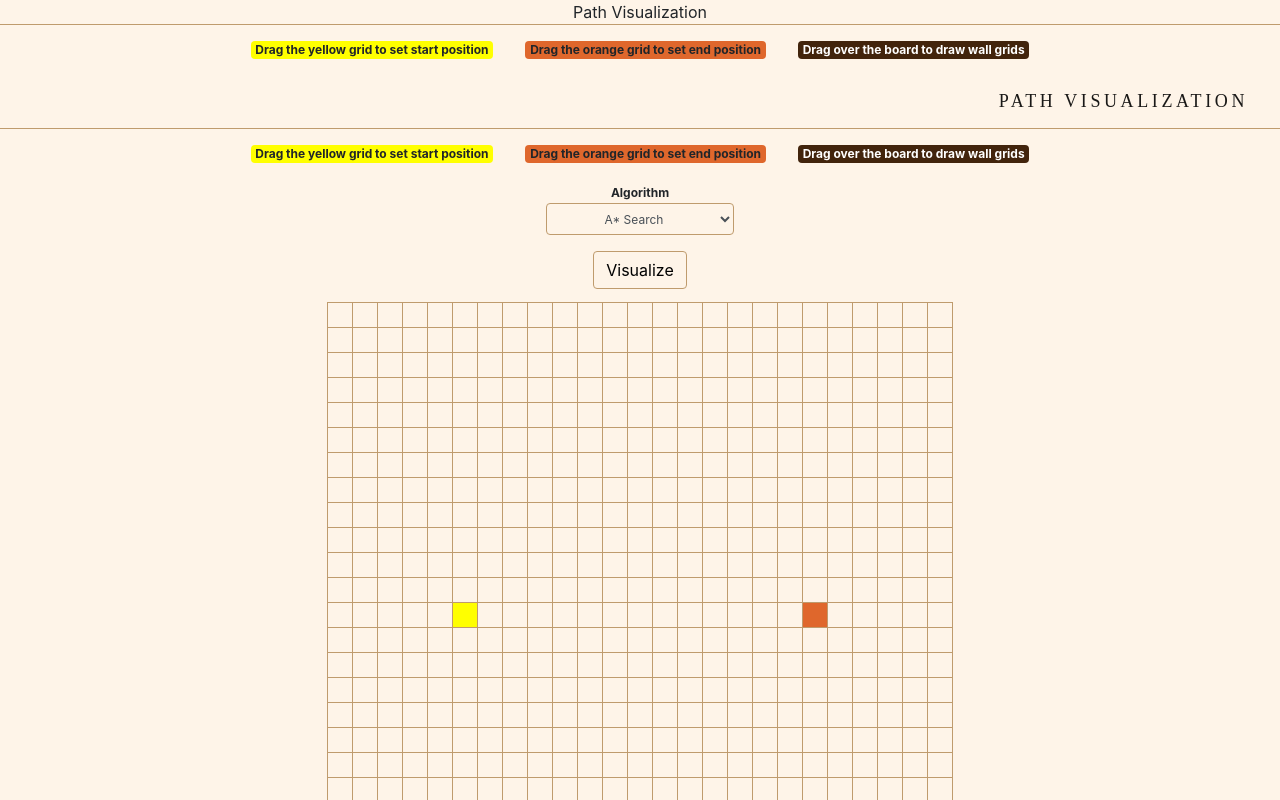
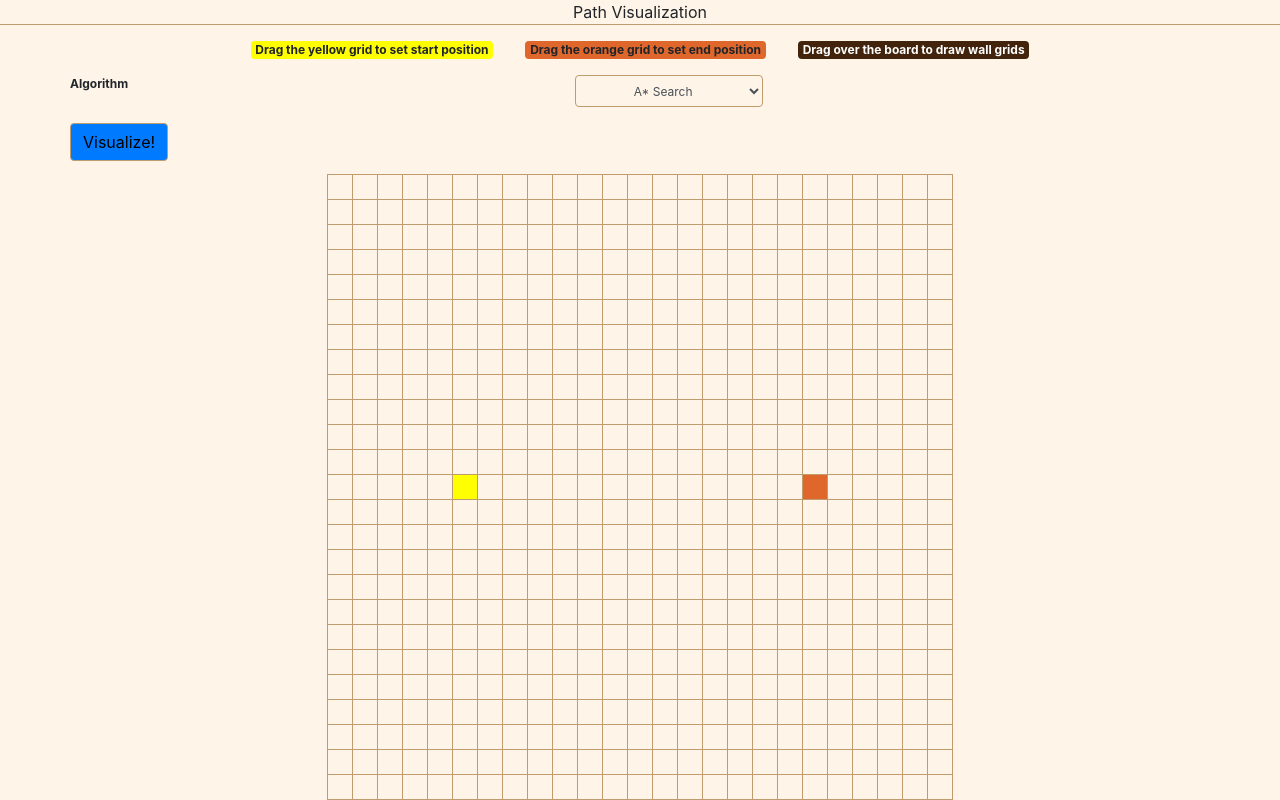
Before and after one commit to agnesnatasya/path-visualization, a React (Create React App) app: page / in a window 1280 px wide. Shown: the top 800 px of the page. Built offline with nearby package versions, Linux system fonts and the light colour scheme.

Commit message:
Refactor grids

```diff
--- a/src/components/Grids/Grids.css
+++ b/src/components/Grids/Grids.css
@@ -6,20 +6,20 @@ table {
   margin-bottom: 3%;
 }
 
-.startGridBadge {
-  background-color: yellow;
-  margin: 1rem;
+.btn {
+  color: rgba(0,0,0,.5) !important;
+  border-color: #bf9b6d !important;
+  margin-top: 1rem;
+  color: black !important;
 }
 
-.endGridBadge {
-  background-color: #df672c;
-  margin: 1rem;
+.btn:hover {
+  background-color: #f2e0cb !important;
 }
 
-.wallGridBadge {
-  background-color: #42240C;
-  color: white;
-  margin: 1rem;
+button:disabled,
+button[disabled]{
+  cursor:not-allowed !important;
 }
 
 label {
--- a/src/components/Grids/Grids.js
+++ b/src/components/Grids/Grids.js
@@ -5,9 +5,16 @@ import { greedyBestFirst } from '../../algorithms/GreedyBestFirst.js'
 import { djikstra } from '../../algorithms/Djikstra.js'
 import { bfs } from '../../algorithms/BFS.js'
 import { dfs } from '../../algorithms/DFS.js'
-import { Navbar, Row, Col, Button, Badge, Container } from 'react-bootstrap'
+import { Row, Col, Button, Badge, Container } from 'react-bootstrap'
 
 import './Grids.css';
+
+const algoChoices = [
+  "A* Search",
+  "BFS",
+  "Djikstra's Algorithm",
+  "Greedy Best First Search",
+]
 
 export default class Grids extends Component {
   constructor(props) {
@@ -30,13 +37,6 @@ export default class Grids extends Component {
     this.handleMouseEnter = this.handleMouseEnter.bind(this);
     this.handleMouseUp = this.handleMouseUp.bind(this);
     this.handleMouseLeave = this.handleMouseLeave.bind(this);
-    this.visualizeAlgo = this.visualizeAlgo.bind(this);
-    this.updateVisitedGrid = this.updateVisitedGrid.bind(this);
-    this.toggleButtonsEnabled = this.toggleButtonsEnabled.bind(this);
-    this.toggleStartEndPosition = this.toggleStartEndPosition.bind(this);
-    this.toggleWallGrid = this.toggleWallGrid.bind(this);
-    this.checkIfStartOrEnd = this.checkIfStartOrEnd.bind(this);
-    this.visualizeShortestPath = this.visualizeShortestPath.bind(this);
   }
 
   componentDidMount() {
@@ -70,60 +70,26 @@ export default class Grids extends Component {
   header = () => {
     return (
       <Container>
-        <Badge className="startGridBadge">
-          Drag the yellow grid to set start position
-        </Badge>
-        <Badge className="endGridBadge">
-          Drag the orange grid to set end position
-        </Badge>
-        <Badge className="wallGridBadge">
-          Drag over the board to draw wall grids
-        </Badge>
-        <br />
         <Row>
-          <Col>
           <label htmlFor="module-credit">Algorithm</label>
           <select
-              id="module-credit"
             className="form-control"
-              value={this.state.moduleCredit}
+            value={this.state.algo}
             onChange={(e) => this.setState({ algo: e.target.value })}
           >
-              {[
-                "A* Search",
-                "BFS",
-                "Djikstra's Algorithm",
-                "Greedy Best First Search",
-              ].map((item) => (
-                <option key={item} value={item} className="selectItems">
+            {algoChoices.map((item) => (
+              <option key={item} value={item}>
                 {item}
               </option>
             ))}
           </select>
-          </Col>
         </Row>
         <Row>
-
-          <Col>
-            <Button
-              variant="outline-primary"
-              onClick={this.visualizeAlgo}
-              disabled={!this.state.buttonsEnabled}
-            >
-              Visualize
+          <Button onClick={this.visualizeAlgo} disabled={!this.state.buttonsEnabled}>
+          Visualize!
           </Button>
-          </Col>
         </Row>
       </Container>
-    );
-  }
-
-
-  headerBar = () => {
-    return (
-      <Navbar className="header-bar" expand="lg">
-        <Navbar.Brand href="#home">Path Visualization</Navbar.Brand>
-      </Navbar>
     );
   }
 
@@ -265,7 +231,7 @@ export default class Grids extends Component {
       setTimeout(() => {
         document.getElementById(`grid-${item.row}-${item.col}`).className =
           "grid grid-visited";
-        this.checkIfStartOrEnd(item);
+        this.checkIfStartOrEndGrid(item);
       }, 20 * index);
     });
 
@@ -274,7 +240,7 @@ export default class Grids extends Component {
     }, 20 * visitedGridsInOrder.length + 20 * shortestPathGrids.length + 50);
   }
 
-  checkIfStartOrEnd(item) {
+  checkIfStartOrEndGrid(item) {
     if (this.isStartGrid(item.row, item.col)) {
       document.getElementById(`grid-${item.row}-${item.col}`).className =
         "grid grid-start";
@@ -289,16 +255,14 @@ export default class Grids extends Component {
       setTimeout(() => {
         document.getElementById(`grid-${item.row}-${item.col}`).className =
           "grid grid-shortest-path";
-        this.checkIfStartOrEnd(item);
+        this.checkIfStartOrEndGrid(item);
       }, 20 * index);
     });
   }
 
-
   render() {
     return (
       <div>
-        {this.headerBar()}
         {this.header()}
       <table>
         {
```
Lines whose indentation alone changed are shown as unchanged.
